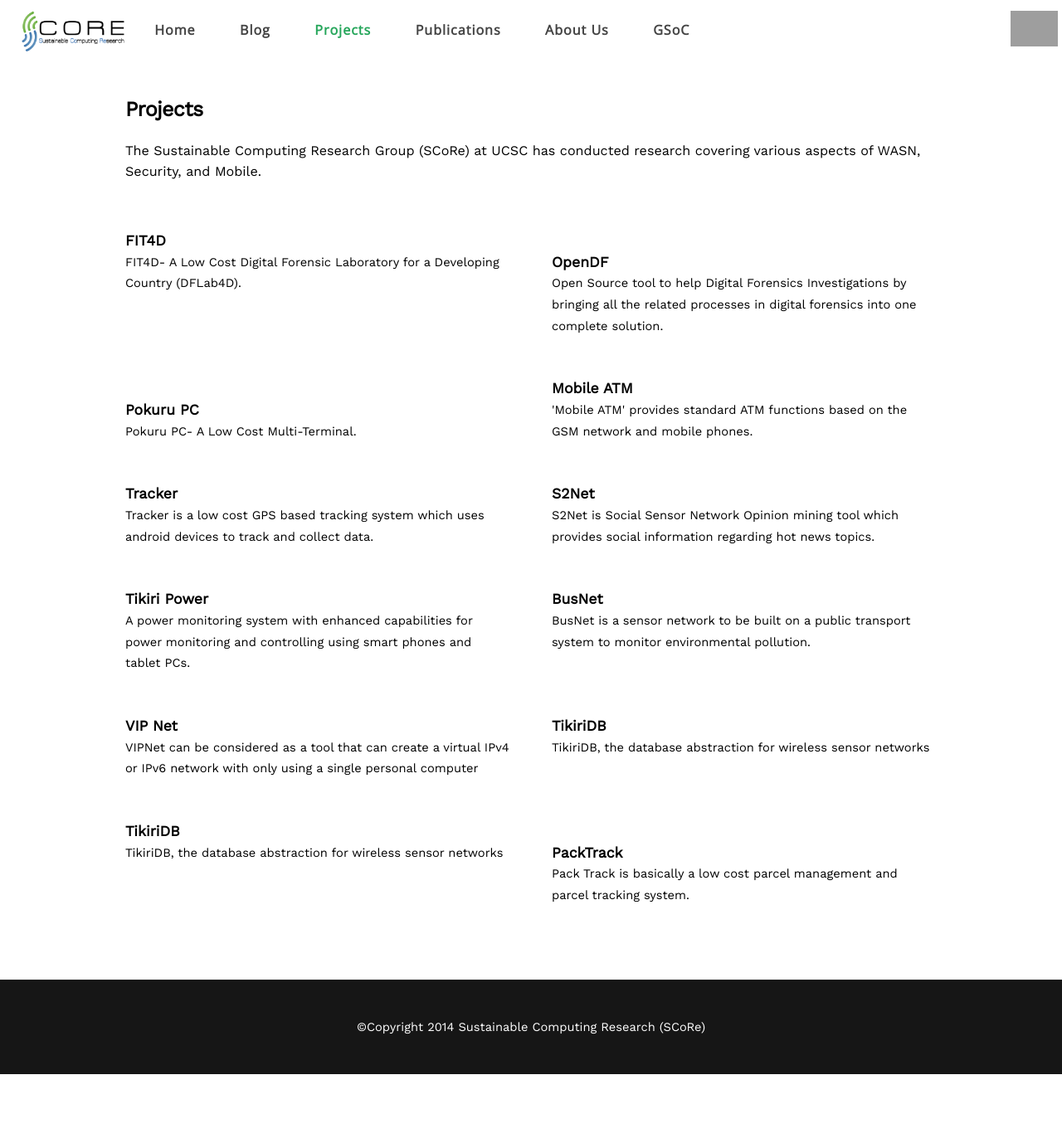
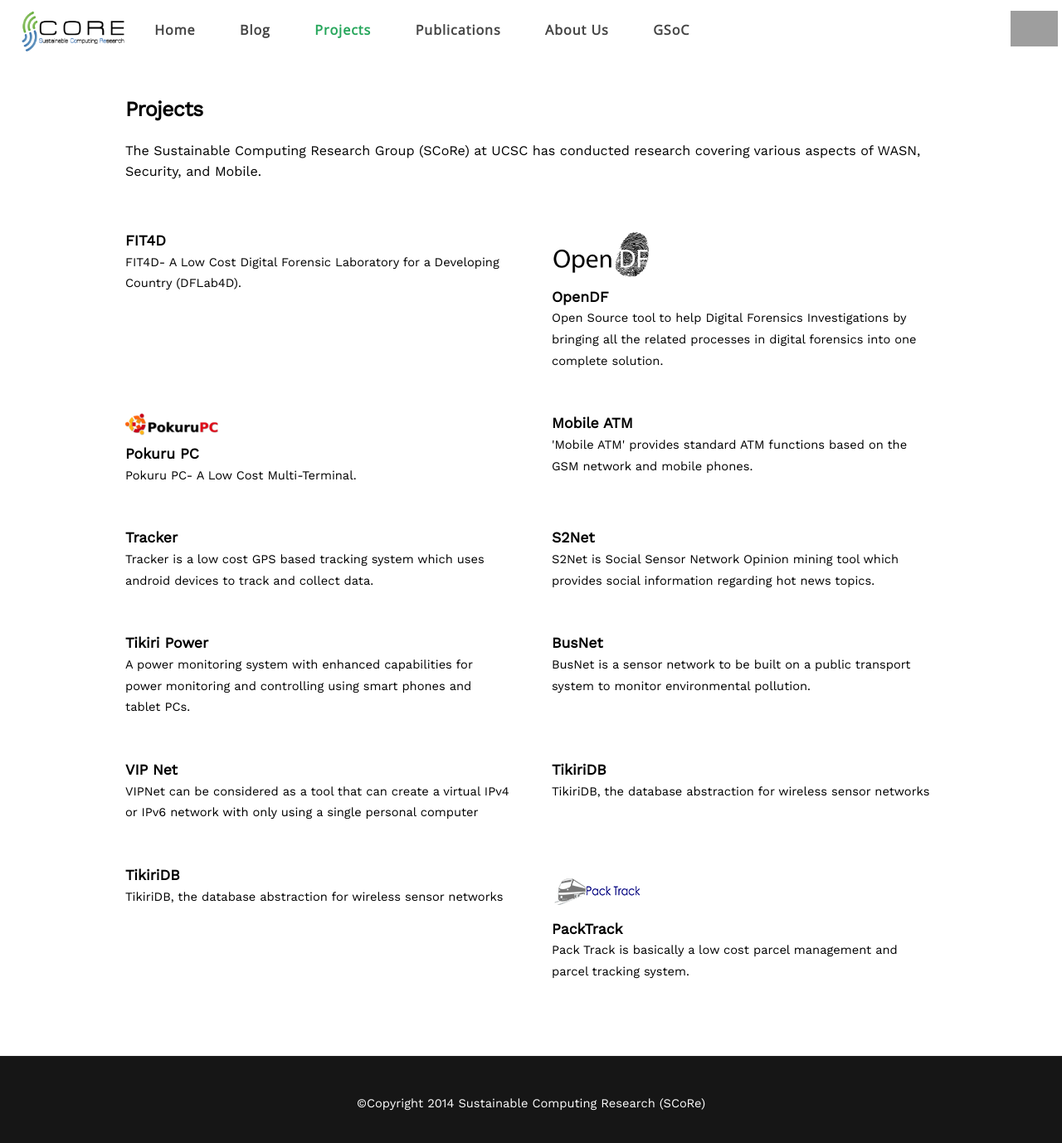
Before and after one commit to rhperera/scorelab.github.io, a Jekyll site: the page built from projects.html, in a window 1280 px wide and 1387 px high. Shown: the top 1378 px of the window at 83% size. Built offline with Jekyll 4.4.1, drawn with Linux system fonts in a browser that asks for light colours; nearby versions of some CDN libraries; grey boxes are pictures that could not be loaded.

Commit message:
bug fixes

```diff
--- a/projects.html
+++ b/projects.html
@@ -35,14 +35,14 @@ h3{
 				<p>FIT4D- A Low Cost Digital Forensic Laboratory for a Developing Country (DFLab4D).</p>
 			</section>
 			<section class="6u">
-				<a href="http://www.scorelab.org/OpenDF/" target="_blank"><img src="{{ site.name }}/assets/images/OpenDF.png" alt="" /></a>
+				<a href="http://www.scorelab.org/OpenDF/" target="_blank"><img src="{{ site.url }}/assets/images/OpenDF.png" alt="" /></a>
 				<h3>OpenDF</h3>
 				<p>Open Source tool to help Digital Forensics Investigations by bringing all the related processes in digital forensics into one complete solution.</p>
 			</section>
 		</div>
 		<div class="row">
 			<section class="6u">
-				<a href="http://score.ucsc.lk/projects/pokurupc" target="_blank"><img src="{{ site.name }}/assets/images/pokurupc.png" alt="" /></a>
+				<a href="http://score.ucsc.lk/projects/pokurupc" target="_blank"><img src="{{ site.url }}/assets/images/pokurupc.png" alt="" /></a>
 				<h3>Pokuru PC</h3>
 				<p>Pokuru PC- A Low Cost Multi-Terminal.</p>
 			</section>
@@ -95,7 +95,7 @@ h3{
 				<p>TikiriDB, the database abstraction for wireless sensor networks</p>
 			</section>
 			<section class="6u">
-				<a href="#" target="_blank"><img src="{{ site.name }}/assets/images/packtrack.png" alt="" /></a>
+				<a href="#" target="_blank"><img src="{{ site.url }}/assets/images/packtrack.png" alt="" /></a>
 				<h3>PackTrack</h3>
 				<p>Pack Track is basically a low cost parcel management and parcel tracking system.</p>
 			</section>
```
Also changed, not shown: 1 other file.
